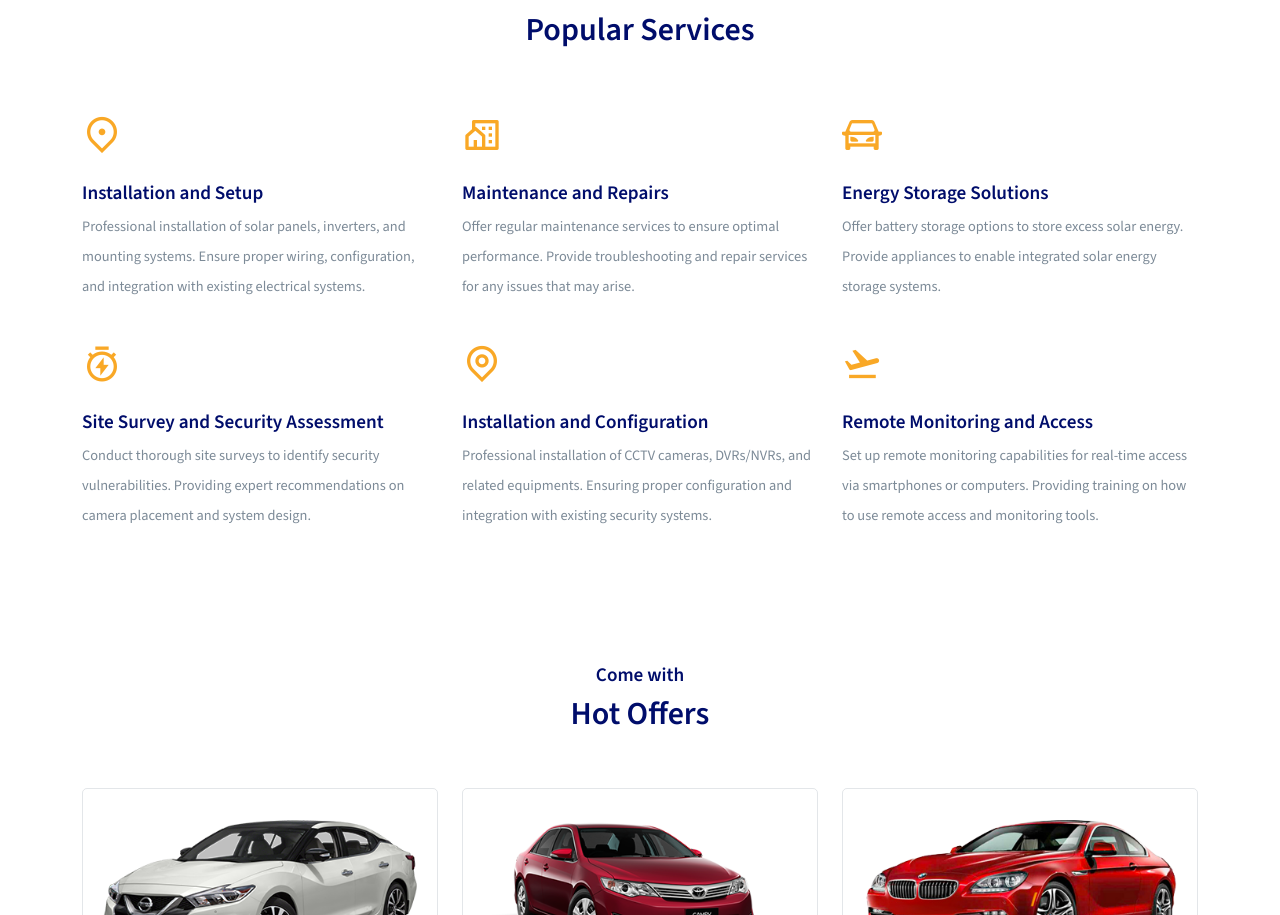
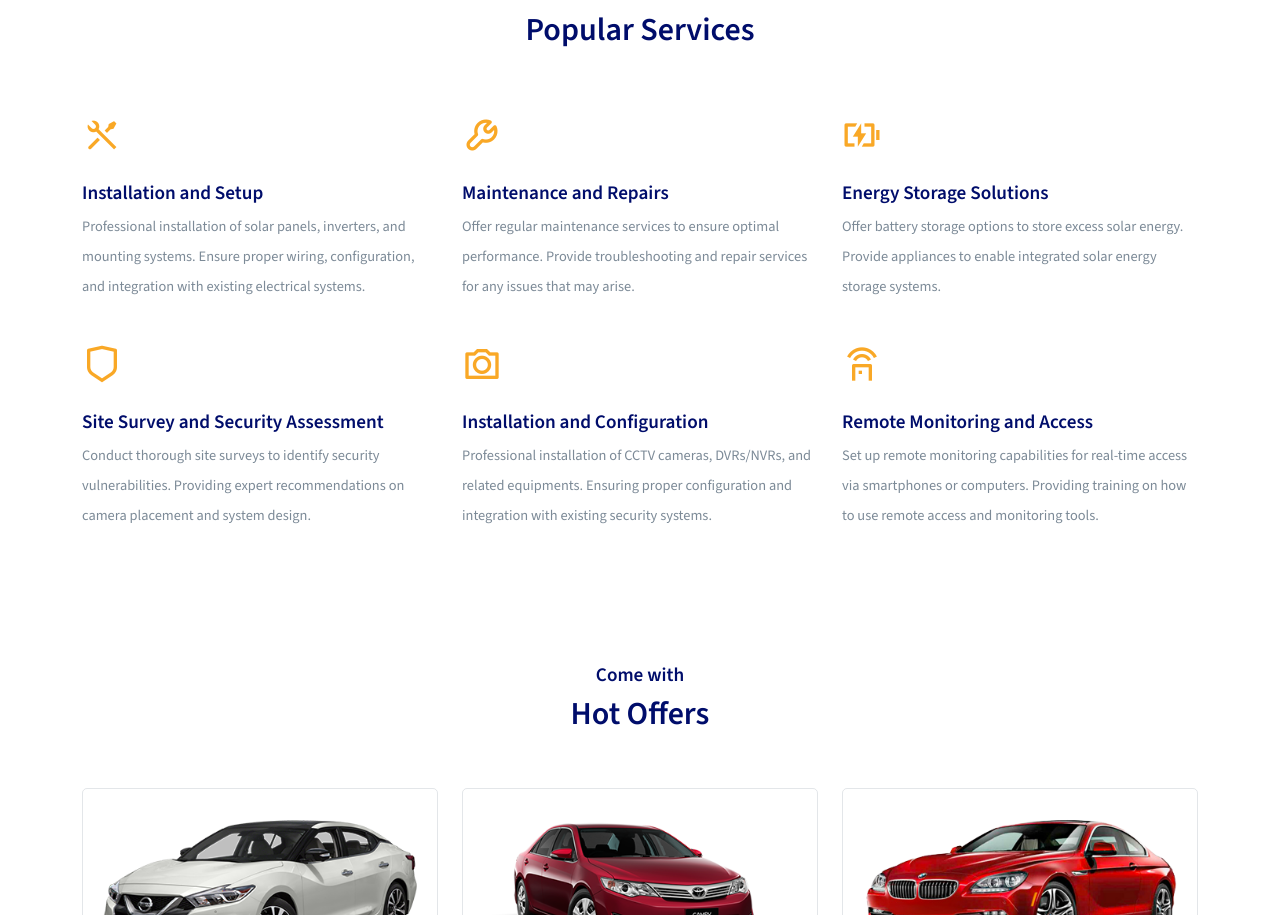
Before and after one commit to Terfa-web/IJA-Company-Limited, a React (Create React App) app: page /home in a window 1280 px wide. Shown: the part 2205-3120 px from the top of the page. Built offline with nearby package versions, Linux system fonts and the light colour scheme.

Commit message:
fix icon symbols in services section

```diff
--- a/src/assets/data/serviceData.js
+++ b/src/assets/data/serviceData.js
@@ -2,42 +2,42 @@ const serviceData = [
   {
     id: 1,
     title: "Installation and Setup",
-    icon: "ri-map-pin-2-line",
+    icon: "ri-tools-line",
     desc: "Professional installation of solar panels, inverters, and mounting systems. Ensure proper wiring, configuration, and integration with existing electrical systems.",
   },
 
   {
     id: 2,
     title: "Maintenance and Repairs",
-    icon: "ri-community-line",
+    icon: "ri-wrench-line",
     desc: "Offer regular maintenance services to ensure optimal performance. Provide troubleshooting and repair services for any issues that may arise.",
   },
 
   {
     id: 3,
     title: "Energy Storage Solutions",
-    icon: "ri-roadster-line",
+    icon: "ri-battery-charge-line",
     desc: "Offer battery storage options to store excess solar energy. Provide appliances to enable integrated solar energy storage systems.",
   },
 
   {
     id: 4,
     title: "Site Survey and Security Assessment",
-    icon: "ri-timer-flash-line",
+    icon: "ri-shield-line",
     desc: "Conduct thorough site surveys to identify security vulnerabilities. Providing expert recommendations on camera placement and system design.",
   },
 
   {
     id: 5,
     title: "Installation and Configuration",
-    icon: "ri-map-pin-line",
+    icon: "ri-camera-line",
     desc: "Professional installation of CCTV cameras, DVRs/NVRs, and related equipments. Ensuring proper configuration and integration with existing security systems.",
   },
 
   {
     id: 6,
     title: "Remote Monitoring and Access",
-    icon: "ri-flight-takeoff-line",
+    icon: "ri-remote-control-line",
     desc: "Set up remote monitoring capabilities for real-time access via smartphones or computers. Providing training on how to use remote access and monitoring tools.",
   },
 ];
```
